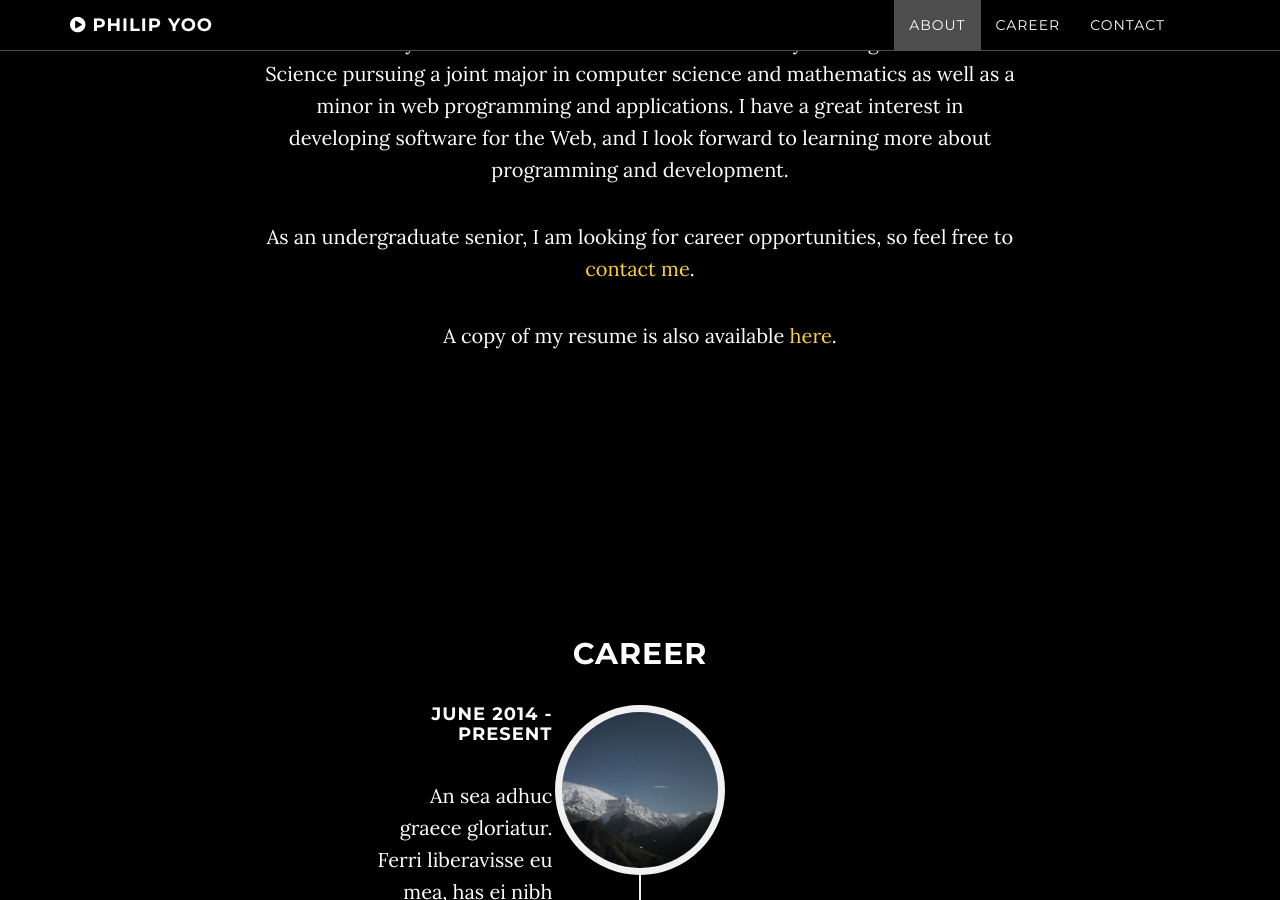
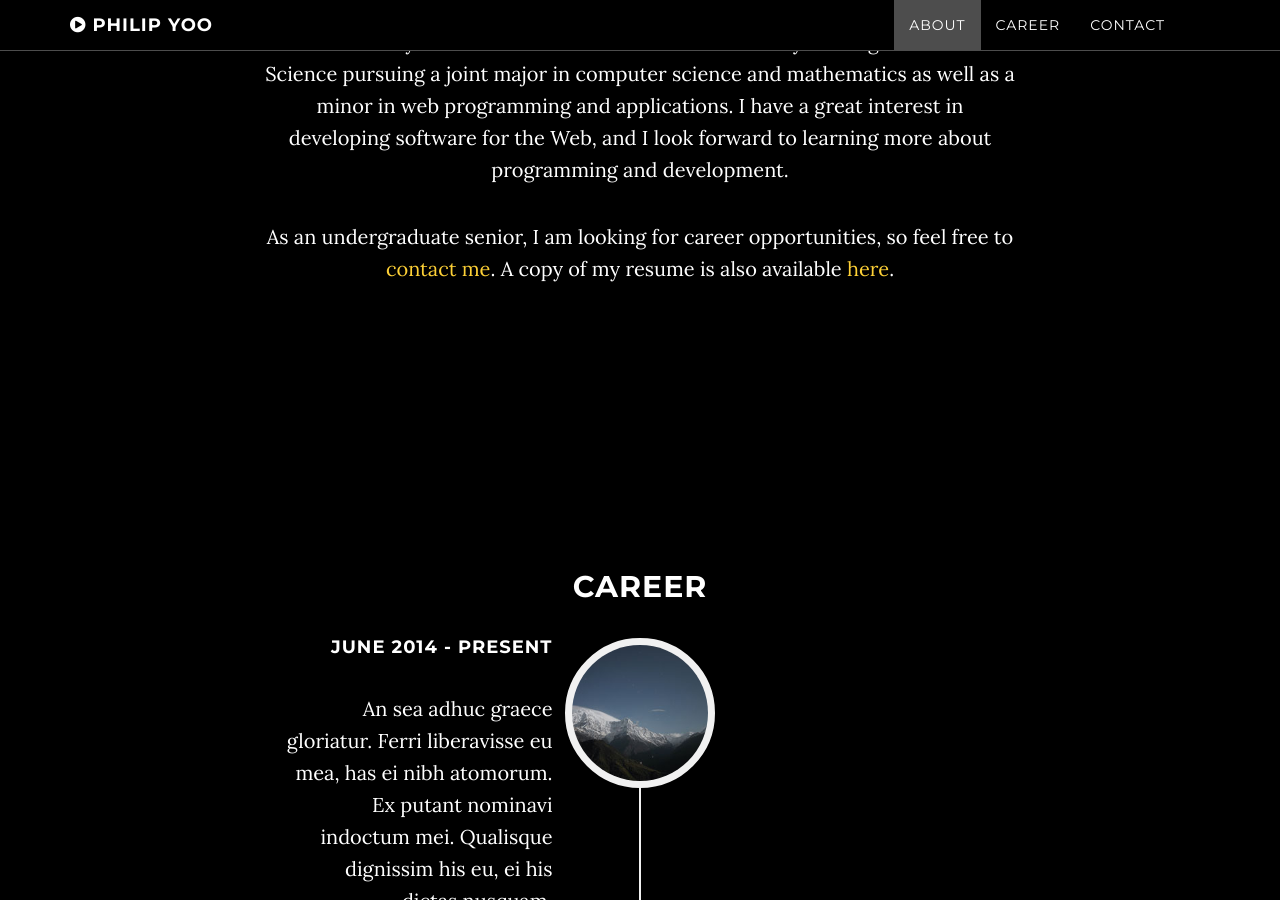
Before and after one commit to philipsdyoo/philipsdyoo.github.io, a Jekyll site: the page built from index.html, in a window 1280 px wide and 900 px high, scrolled down 1192 px. Built offline with Jekyll 4.4.1, drawn with Linux system fonts in a browser that asks for light colours.

Commit message:
Styling and placement

```diff
--- a/about.html
+++ b/about.html
@@ -7,6 +7,4 @@ title: About
 
 I am currently enrolled full-time in New York University's College of Arts and Science pursuing a joint major in computer science and mathematics as well as a minor in web programming and applications. I have a great interest in developing software for the Web, and I look forward to learning more about programming and development.
 
-As an undergraduate senior, I am looking for career opportunities, so feel free to <a class="page-scroll" href="#Contact">contact me</a>.
-
-A copy of my resume is also available <a href="#">here</a>.
+As an undergraduate senior, I am looking for career opportunities, so feel free to <a class="page-scroll" href="#Contact">contact me</a>. A copy of my resume is also available <a href="#">here</a>.
--- a/css/timeline.css
+++ b/css/timeline.css
@@ -173,27 +173,3 @@
         padding: 0 20px 20px;
     }
 }
-
-@media(min-width:1200px) {
-    .timeline>li {
-        min-height: 170px;
-    }
-
-    .timeline>li .timeline-panel {
-        padding: 0 20px 20px 100px;
-    }
-
-    .timeline>li .timeline-image {
-        width: 170px;
-        height: 170px;
-        margin-left: -85px;
-    }
-
-    .timeline>li .timeline-image h4 {
-        margin-top: 40px;
-    }
-
-    .timeline>li.timeline-inverted>.timeline-panel {
-        padding: 0 100px 20px 20px;
-    }
-}
```
